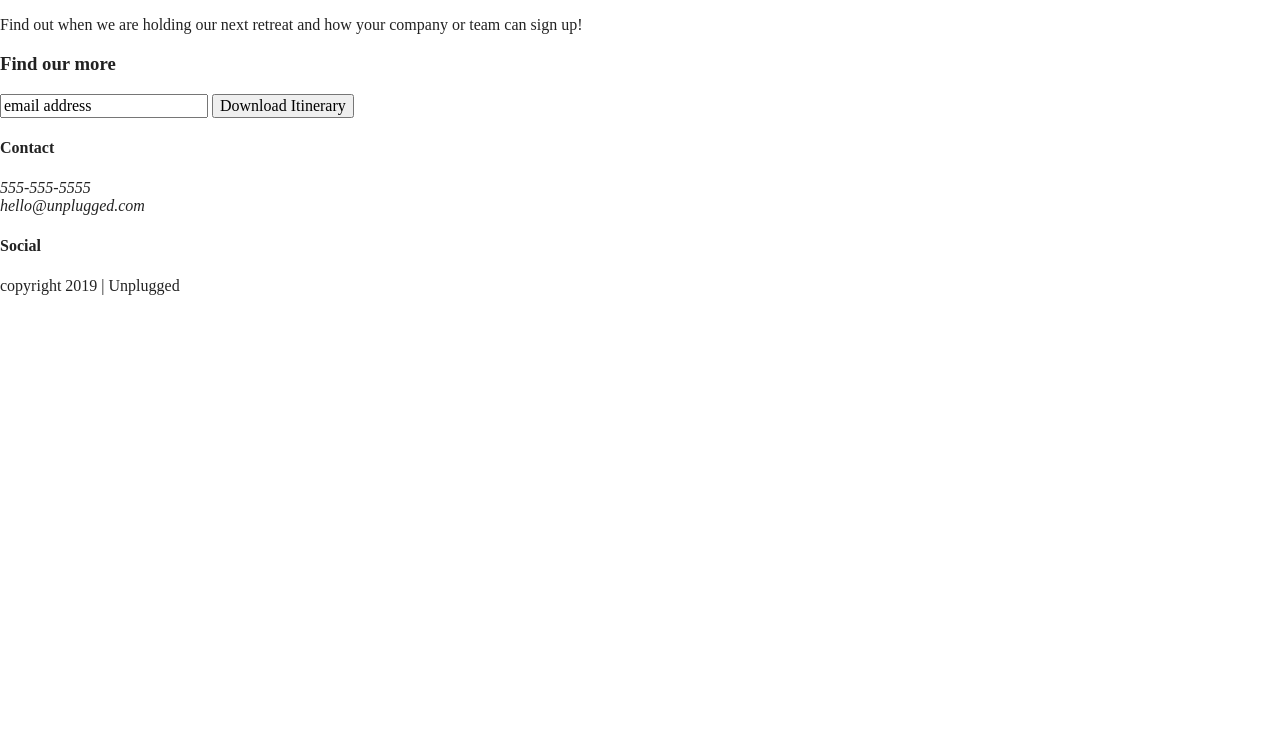
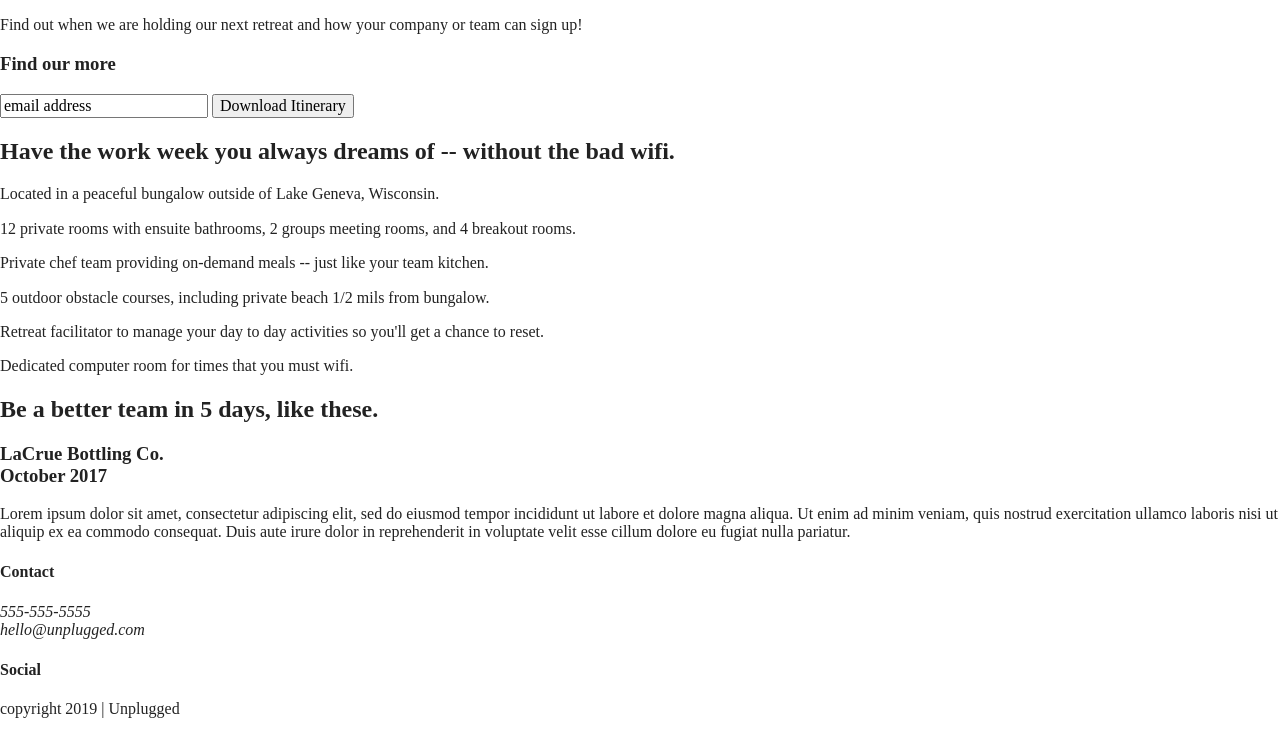
Before and after one commit to amandala08/unplugged-retreat, a website built with Parcel: page index.html in a window 1280 px wide. Shown: the part 176-911 px from the top of the page. Before the commit the page ends 800 px from the top, so only its background shows below. Built offline with nearby package versions, Linux system fonts and the light colour scheme.

Commit message:
Added features and reviews sections

```diff
--- a/index.html
+++ b/index.html
@@ -60,6 +60,58 @@
     </div>
   </aside>
 
+  <section class="features">
+    <div class="content-wrapper">
+      <h2>Have the work week you always dreams of -- without the bad wifi.</h2>
+        <div class="features-items">
+          <article>
+            <p class="icon"></p>
+            <p class="features-item-description"></p>Located in a peaceful bungalow outside of Lake Geneva, Wisconsin.</p>
+          </article>
+
+          <article>
+            <p class="icon"></p>
+            <p class="features-item-description">12 private rooms with ensuite bathrooms, 2 groups meeting rooms, and 4 breakout rooms.</p>
+          </article>
+
+          <article>
+            <p class="icon"></p>
+            <p class="features-item-description">Private chef team providing on-demand meals -- just like your team kitchen.</p>
+          </article>
+
+          <article>
+            <p class="icon"></p>
+            <p class="features-item-description">5 outdoor obstacle courses, including private beach 1/2 mils from bungalow.</p>
+          </article>
+
+          <article>
+            <p class="icon"></p>
+            <p class="features-item-description">Retreat facilitator to manage your day to day activities so you'll get a chance to reset.</p>
+          </article>
+
+          <article>
+            <p class="icon"></p>
+            <p class="features-item-description">Dedicated computer room for times that you must wifi.</p>
+          </article>
+        </div>
+    </div>
+  </section>
+
+  <section class="reviews">
+    <div class="content-wrapper">
+      <h2>Be a better team in 5 days, like these.</h2>
+      <article>
+        <div>
+          <h3>LaCrue Bottling Co.<br>October 2017</h3>
+          <p>  Lorem ipsum dolor sit amet, consectetur adipiscing elit, sed do eiusmod tempor incididunt ut labore et
+            dolore magna aliqua. Ut enim ad minim veniam, quis nostrud exercitation ullamco laboris nisi ut aliquip
+            ex ea commodo consequat. Duis aute irure dolor in reprehenderit in voluptate velit esse cillum dolore eu
+            fugiat nulla pariatur.</p>
+        </div>
+      </article>
+    </div>
+  </section>
+
 </main>
 
 <footer>
```
